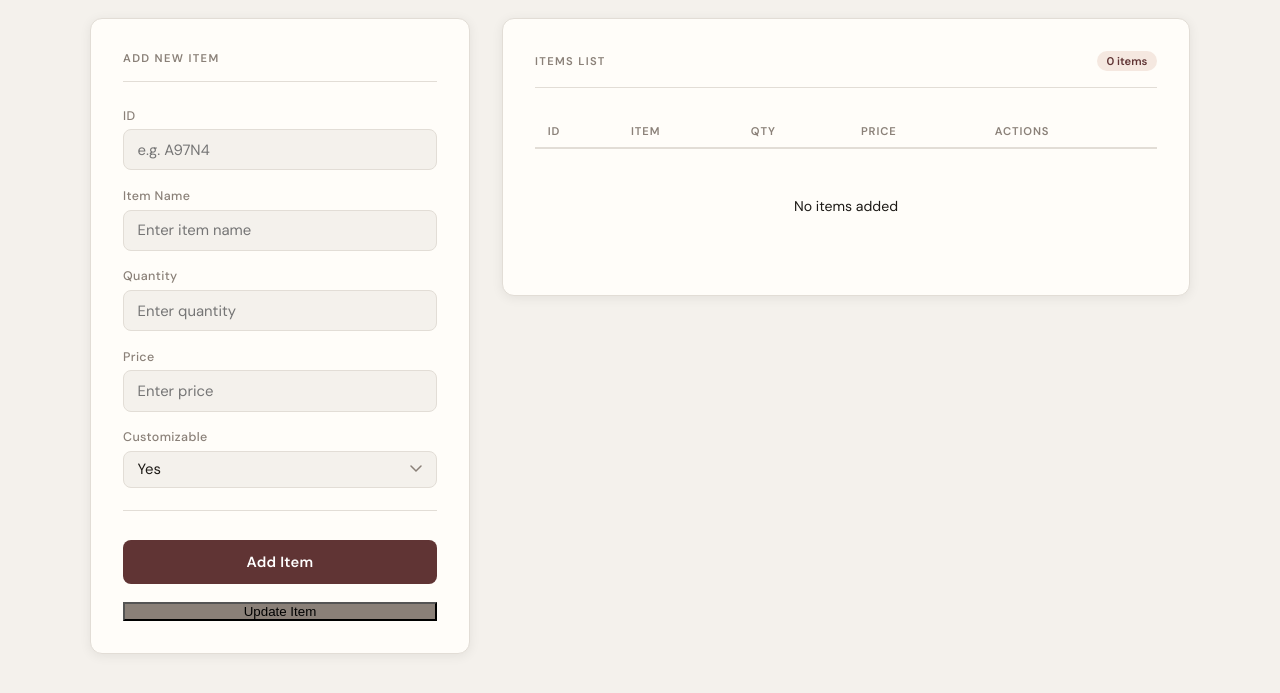
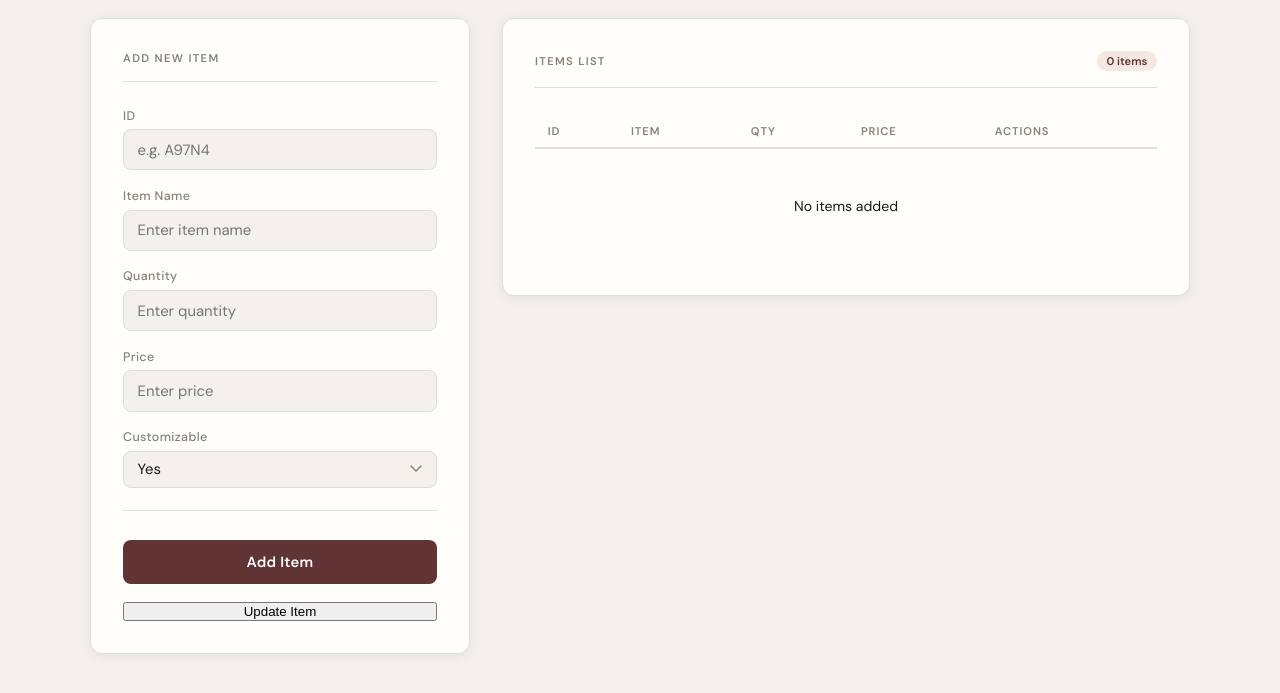
Before and after one commit to xxie-13/exam, a website: page proj-emp-fend/index.html in a window 1280 px wide. Shown: the part 109-802 px from the top of the page. Drawn offline with nearby package versions, Linux system fonts and the light colour scheme; no server answers.

```diff
--- a/proj-emp-fend/index.html
+++ b/proj-emp-fend/index.html
@@ -373,7 +373,7 @@
           <div class="divider"></div>
 
           <button type="submit" id="add">Add Item</button>
-          <button type="button" id="update" style="background: var(--muted);">Update Item</button>
+          <button type="button" id="update">Update Item</button>
         </form>
       </div>
 
```
